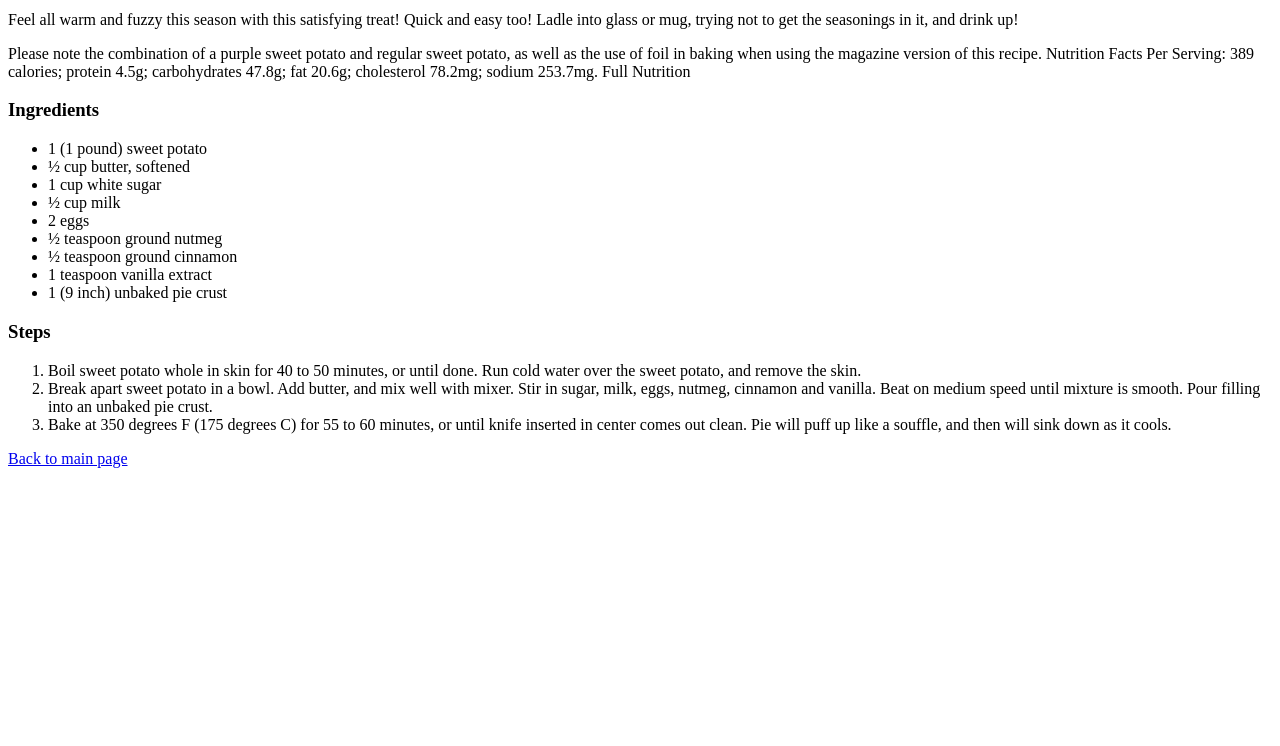
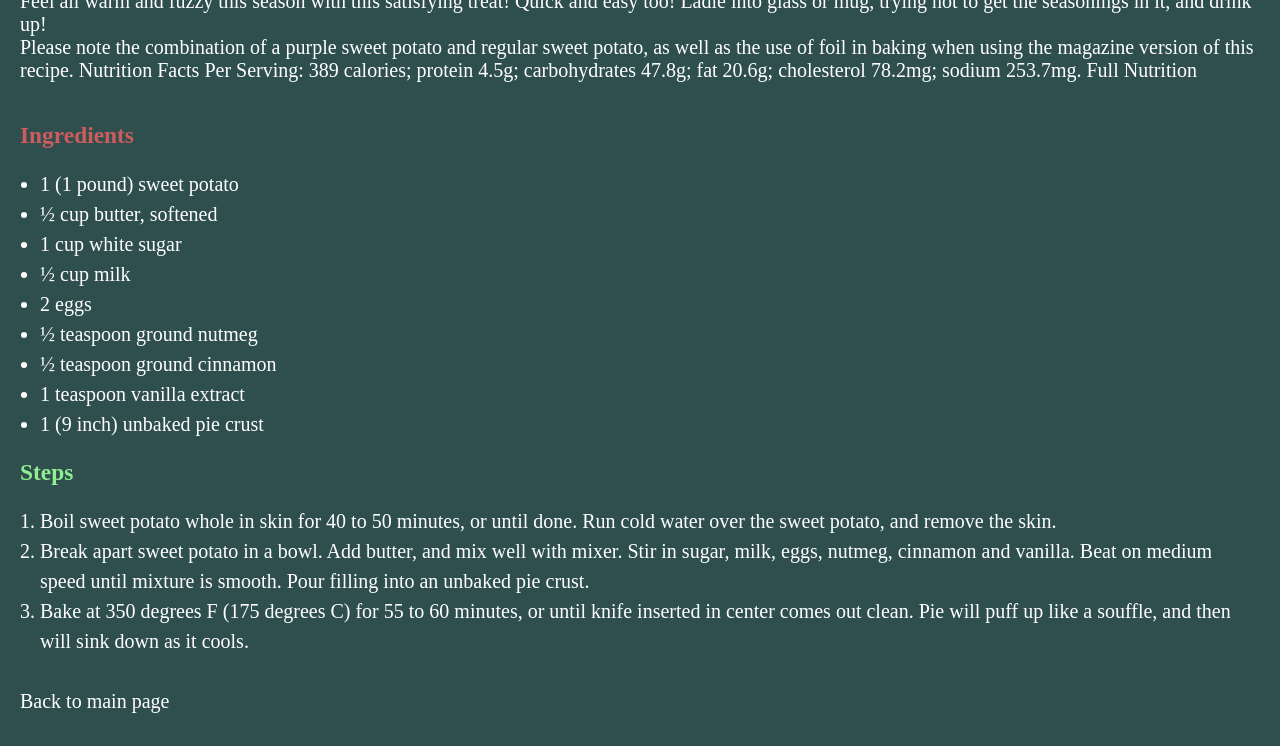
Before and after one commit to ernestAcheampong/odin-recipes, a plain HTML site: page Basic Recipe/recipes/Sweet Potato Pie I.html in a window 1280 px wide. Shown: the part 515-1261 px from the top of the page. Before the commit the page ends 999 px from the top, so only its background shows below. Drawn offline with Linux system fonts and the light colour scheme.

Commit message:
Added CSS

```diff
--- /dev/null
+++ b/Basic Recipe/css/style.css
@@ -0,0 +1,35 @@
+*{
+    margin: 0;
+    padding: 0;
+}
+body,ul,ol{
+   background-color: darkslategray;
+    color: white;
+    font-size: 20px;
+    padding: 10px;
+    margin: 10px;
+}
+/* targets the links on all pages */
+a{
+   text-decoration: none;
+   color: white;
+  line-height: 50px;
+}
+/* when pointer is move on links */
+a:hover{
+    color: brown;
+}
+/* targets all ordered and unordered lists */
+li,h1,h2{
+    line-height: 1.5;
+}
+h2{
+    color: dodgerblue;
+}
+h3{
+    color: lightgreen;
+}
+.text-edit{
+    padding-top: 40px;
+    color: indianred;
+}
--- a/Basic Recipe/recipes/Sweet Potato Pie I.html
+++ b/Basic Recipe/recipes/Sweet Potato Pie I.html
@@ -5,8 +5,10 @@
     <meta http-equiv="X-UA-Compatible" content="IE=edge">
     <meta name="viewport" content="width=device-width, initial-scale=1.0">
     <title>Sweet Potato Pie I</title>
+     <!--main css-->
+     <link rel="stylesheet" href="../css/style.css">
 </head>
-<body>
+<body class="text-links">
     <h1>Sweet Potato Pie I</h1>
 
     <!--image for this recipe-->
@@ -28,7 +30,7 @@
          </p>
 
          <!--ingredients needed for the recipe-->
-     <h3>Ingredients</h3>
+     <h3 class="text-edit">Ingredients</h3>
      <ul>
          <li>1 (1 pound) sweet potato</li>
          <li>½ cup butter, softened</li>
```
Also changed, not shown: Basic Recipe/index.html (+11 -6 lines), Basic Recipe/recipes/Cozy Mulled Wine.html (+3 -1 lines), Basic Recipe/recipes/Perfect Chicken Piccata.html (+3 -1 lines), css/style.css (added).
